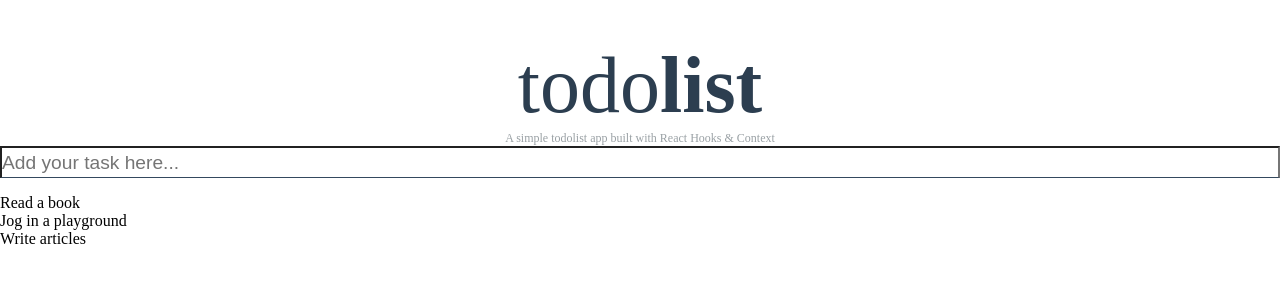
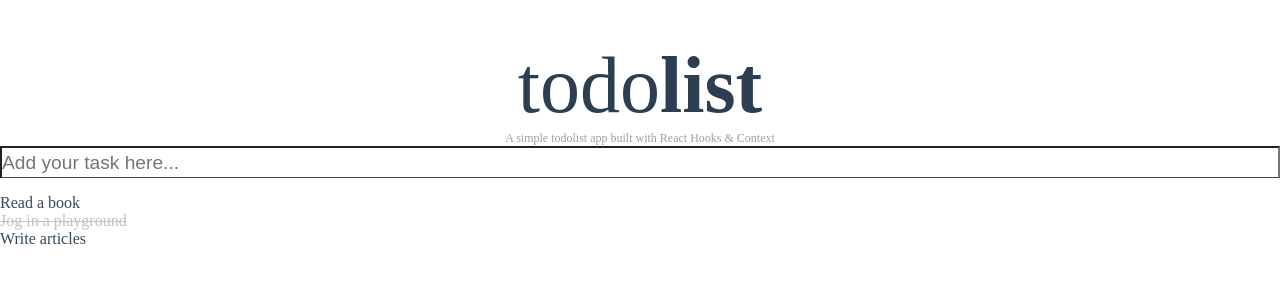
Before and after one commit to lucasmoc47/todo-list, a React (Create React App) app: page / in a window 1280 px wide. Shown: the top 300 px of the page. Built offline with nearby package versions, Linux system fonts and the light colour scheme.

Commit message:
Creating and importing Todo component

```diff
--- /dev/null
+++ b/src/components/Todo/index.js
@@ -0,0 +1,24 @@
+import React, { useContext, memo } from 'react';
+
+import { DispatchContext } from '../../contexts/TodosContext'
+import { REMOVE_TODO, TOGGLE_TODO } from '../../constants/actions'
+
+import './styles.css'
+
+function Todo({ id, task, completed }) {
+	const dispatch = useContext(DispatchContext)
+
+	return (
+		<li className="todo-item" onClick={() => dispatch({ type: TOGGLE_TODO, id })}>
+			<span style={{
+				textDecoration: completed ? 'line-through' : '',
+				color: completed ? '#bdc3c7' : '#34495e'
+			}}>{task}</span>
+			<div className="icons">
+
+			</div>
+		</li>
+	);
+}
+
+export default memo(Todo)
--- a/src/components/TodoList/index.js
+++ b/src/components/TodoList/index.js
@@ -1,5 +1,7 @@
 import React, { useContext } from 'react';
 import { TodosContext } from '../../contexts/TodosContext'
+
+import Todo from '../Todo'
 
 // import { Container } from './styles';
 
@@ -9,7 +11,7 @@ export default function TodoList() {
 	return (
 		<ul>
 			{todos.map(todo => (
-				<li key={todo.id}>{todo.task}</li>
+				<Todo key={todo.id} {...todo} />
 			))}
 		</ul>
 	);
```
Also changed, not shown: src/components/Todo/styles.css (added).
